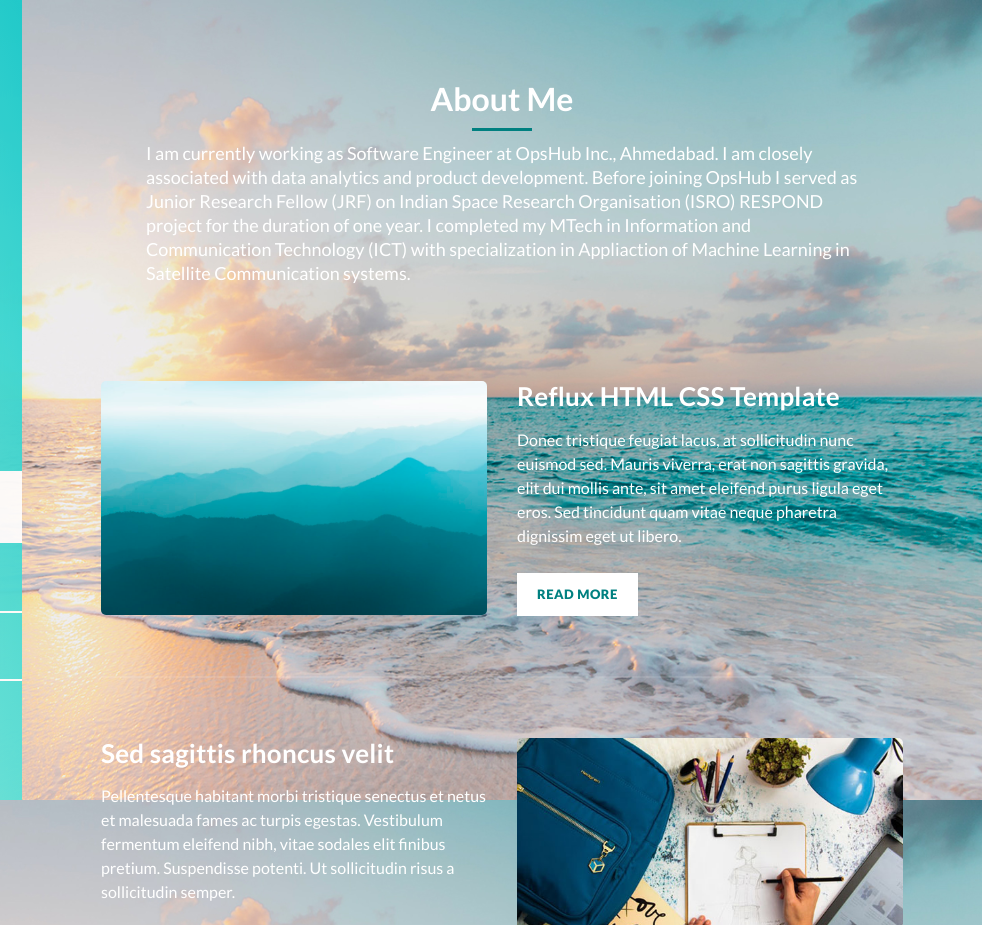
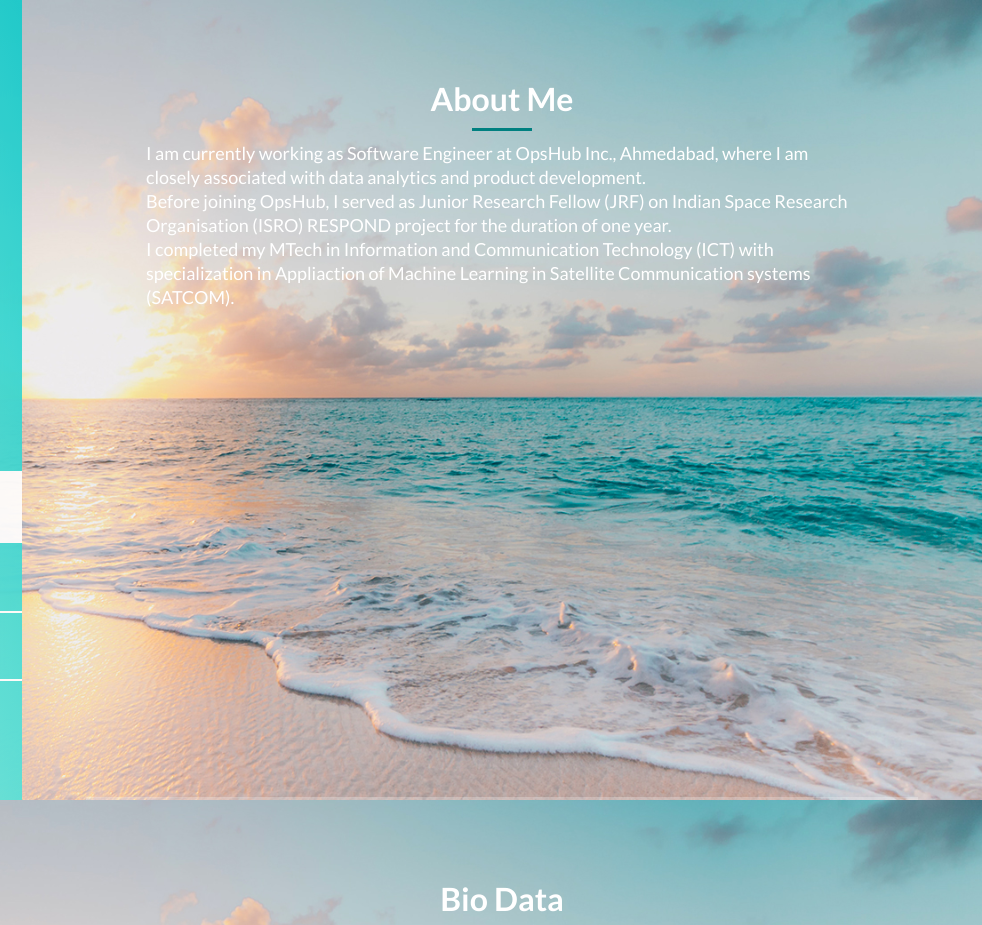
Before and after one commit to Tilak-Nanavati/Portfolio, a plain HTML site: page index.html in a window 1280 px wide. Shown: the top 925 px of the page, 298-1280 px from the left. Drawn offline with Linux system fonts and the light colour scheme; files whose address does not match are found by name.

Commit message:
update the index.html file

```diff
--- a/index.html
+++ b/index.html
@@ -81,57 +81,10 @@ https://templatemo.com/tm-531-reflux
           <div class="section-heading">
             <h2>About Me</h2>
             <div class="line-dec"></div>
-            <p class="about_me">I am currently working as Software Engineer at OpsHub Inc., Ahmedabad. I am closely associated with data analytics and product development. Before joining OpsHub I served
-              as Junior Research Fellow (JRF) on Indian Space Research Organisation (ISRO) RESPOND project for the duration of one year. I completed my MTech in Information and Communication
-            Technology (ICT) with specialization in Appliaction of Machine Learning in Satellite Communication systems.</p>
-          </div>
-          <div class="left-image-post">
-            <div class="row">
-              <div class="col-md-6">
-                <div class="left-image">
-                  <img src="assets/images/page-bg4.jpg" alt="" />
-                </div>
-              </div>
-              <div class="col-md-6">
-                <div class="right-text">
-                  <h4>Reflux HTML CSS Template</h4>
-                  <p>
-                    Donec tristique feugiat lacus, at sollicitudin nunc euismod
-                    sed. Mauris viverra, erat non sagittis gravida, elit dui
-                    mollis ante, sit amet eleifend purus ligula eget eros. Sed
-                    tincidunt quam vitae neque pharetra dignissim eget ut
-                    libero.
-                  </p>
-                  <div class="white-button">
-                    <a href="#">Read More</a>
-                  </div>
-                </div>
-              </div>
-            </div>
-          </div>
-          <div class="right-image-post">
-            <div class="row">
-              <div class="col-md-6">
-                <div class="left-text">
-                  <h4>Sed sagittis rhoncus velit</h4>
-                  <p>
-                    Pellentesque habitant morbi tristique senectus et netus et
-                    malesuada fames ac turpis egestas. Vestibulum fermentum
-                    eleifend nibh, vitae sodales elit finibus pretium.
-                    Suspendisse potenti. Ut sollicitudin risus a sollicitudin
-                    semper.
-                  </p>
-                  <div class="white-button">
-                    <a href="#">Read More</a>
-                  </div>
-                </div>
-              </div>
-              <div class="col-md-6">
-                <div class="right-image">
-                  <img src="assets/images/right-image.jpg" alt="" />
-                </div>
-              </div>
-            </div>
+            <p class="about_me">I am currently working as Software Engineer at OpsHub Inc., Ahmedabad, where I am closely associated with data analytics and product development. <br>
+              Before joining OpsHub, I served as Junior Research Fellow (JRF) on Indian Space Research Organisation (ISRO) RESPOND project for the duration of one year. <br>
+              I completed my MTech in Information and Communication
+            Technology (ICT) with specialization in Appliaction of Machine Learning in Satellite Communication systems (SATCOM).</p>
           </div>
         </div>
       </section>
@@ -201,8 +154,8 @@ https://templatemo.com/tm-531-reflux
             <div class="line-dec"></div>
             <span>
               Email: tilak.nanavati@gmail.com <br>
-                Mobile/WhatsApp: 9586832540 <br>
-                Mobile/WhatsApp (Father): 9327008670
+                Mobile/WhatsApp: +91 9586832540 <br>
+                Mobile/WhatsApp (Father): +91 9327008670
             </span>
           </div>
           </div>
```
